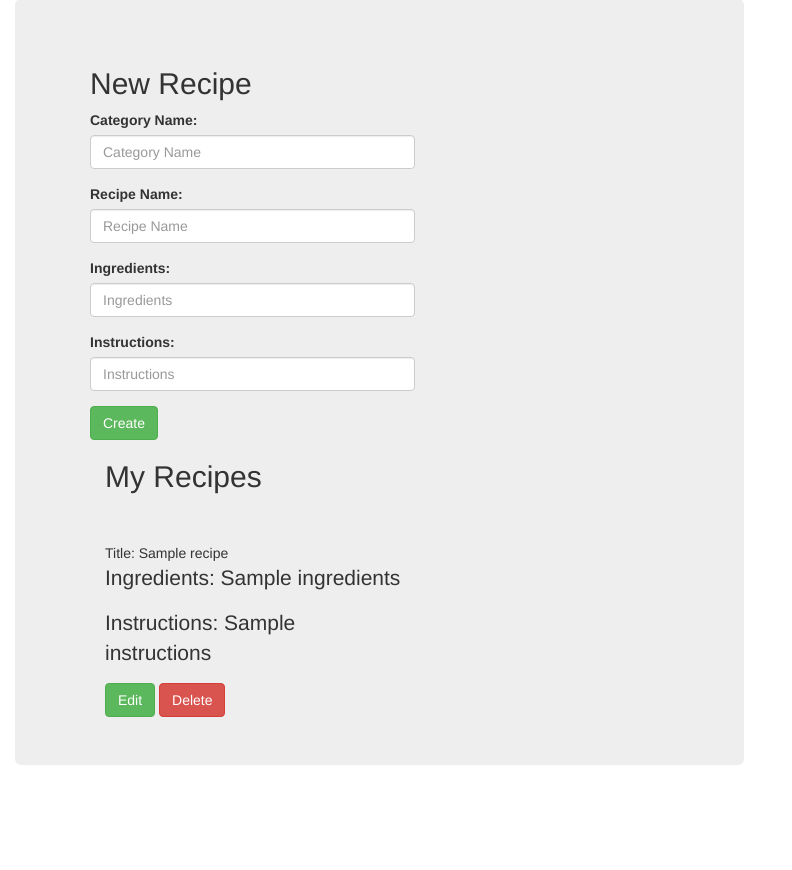
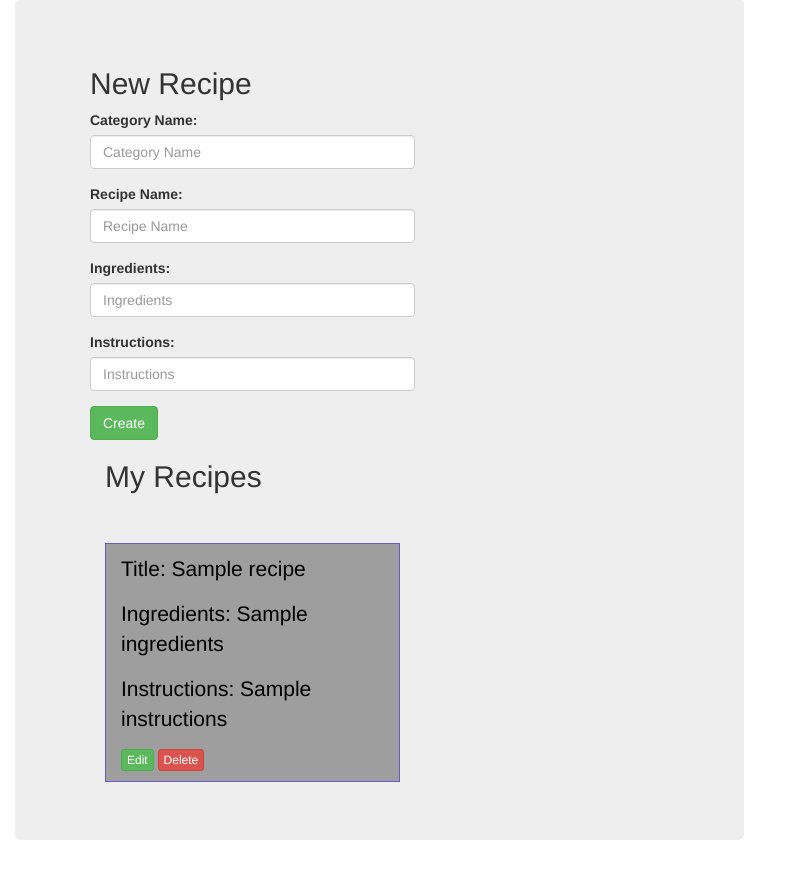
Before and after one commit to nyandiekaFelix/yummy-recipes, a Flask app: template yummy_recipes/templates/recipes_detail.html in a window 1280 px wide. Shown: the part 72-942 px from the top of the page, without its empty margins (0-792 px from the left). Before the commit the page ends 837 px from the top, so only its background shows below. Run offline with Flask 2, Linux system fonts and the light colour scheme; the template is opened without the code that fills it: values that come from a table or form of the project are taken from there, most other values are stand-ins (such as "Sample title", 1, 10 or a date in 2020); some libraries are stand-ins or nearby versions.

Commit message:
[feat]: add custom styling

```diff
--- a/yummy_recipes/static/style.css
+++ b/yummy_recipes/static/style.css
@@ -43,9 +43,12 @@ button a:hover{
     list-style-type: none;
 }
 
-.recipe-body > h2,
-.recipe-body > h5{
-    text-decoration: underline;
+.recipe{
+    margin-bottom: 10px;
+    border: 1px solid slateblue;
+    padding: 10px;
+    color: #000;
+    background-color: #9e9e9e;
 }
 
 .recipe-span{
--- a/yummy_recipes/templates/recipes_detail.html
+++ b/yummy_recipes/templates/recipes_detail.html
@@ -26,15 +26,17 @@
                 <br/>
                 {% for recipe in recs %}
                     {% if recipe.category_name is not none %}
-                        <thead class="recipe">
-                            <th>Title: {{ recipe.recipe_name }} </th>
+                    <div class="recipe col-md-12">
+                        <thead >
+                            <p>Title: <span>{{ recipe.recipe_name }}</span></p>
                         </thead>
                         <tbody>
-                            <p>Ingredients: {{ recipe.ingredients }} </p>
-                            <p>Instructions: {{ recipe.instructions }} </p>
+                            <p>Ingredients: <span>{{ recipe.ingredients }}</span> </p>
+                            <p>Instructions: <span>{{ recipe.instructions }}</span> </p>
                         </tbody>
-                        <button class="btn btn-md btn-success">Edit</button>
-                        <button class="btn btn-md btn-danger">Delete</button>
+                        <button class="btn btn-xs btn-success">Edit</button>
+                        <button class="btn btn-xs btn-danger">Delete</button>
+                    </div>
                     {% endif %}
                 {% endfor %}
             </div>
```
